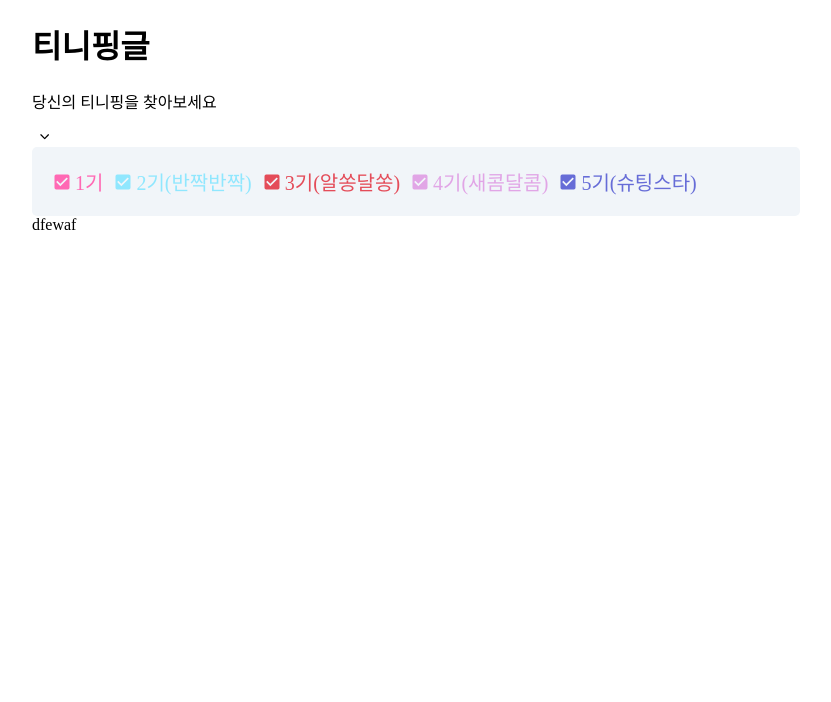
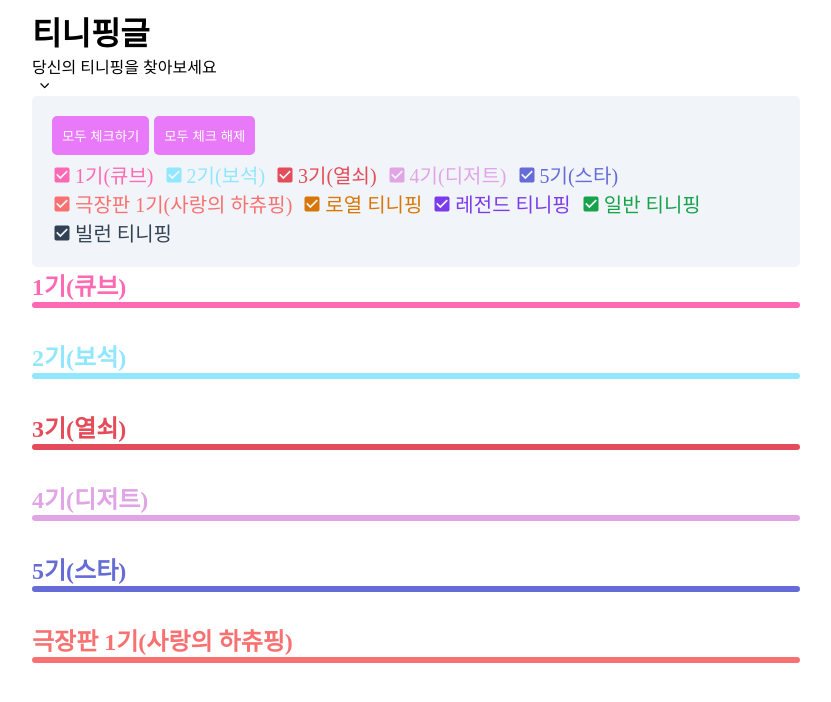
Before and after one commit to jratul/teeniepingle, a Next.js app: page / in a window 1280 px wide. Shown: the top 702 px of the page, without its empty margins (224-1055 px from the left). Built offline with nearby package versions, Linux system fonts and the light colour scheme.

Commit message:
add toggle all button in filter

```diff
--- a/src/app/Filter.tsx
+++ b/src/app/Filter.tsx
@@ -23,7 +23,6 @@
         {open ? <IoIosArrowDown /> : <IoIosArrowUp />}
       </OpenButton>
       <FilterContent open={open} />
-      dfewaf
     </div>
   );
 }
--- a/src/app/FilterContent.tsx
+++ b/src/app/FilterContent.tsx
@@ -15,6 +15,19 @@
   border-radius: 5px;
 `;
 
+const Button = styled.button`
+  background: #e879f9;
+  padding: 10px;
+  margin-right: 5px;
+  margin-bottom: 5px;
+  border-radius: 5px;
+  color: white;
+  cursor: pointer;
+  &:hover {
+    background: #f0abfc;
+  }
+`;
+
 export default function FilterContent({ open }: Props) {
   const { filter, setFilter } = useFilterStore();
 
@@ -29,8 +42,20 @@
     setFilter(newFilter);
   };
 
+  const handleToggleAll = (checked: boolean) => {
+    const newFilter: Filter = { ...filter };
+
+    for (const key in newFilter) {
+      newFilter[key].checked = checked;
+    }
+
+    setFilter(newFilter);
+  };
+
   return (
     <Wrapper open={open}>
+      <Button onClick={() => handleToggleAll(true)}>모두 체크하기</Button>
+      <Button onClick={() => handleToggleAll(false)}>모두 체크 해제</Button>
       <div>
         {Object.entries(filter).map(([key, filterItem]) => (
           <CheckBox
--- /dev/null
+++ b/src/app/SeasonFrame.tsx
@@ -0,0 +1,27 @@
+import styled from "@emotion/styled";
+import { Season } from "./contant";
+
+const Title = styled.h2<{ color: string }>`
+  color: ${(props) => props.color};
+`;
+
+const Frame = styled.div<{ color: string }>`
+  border-radius: 5px;
+  border: 3px solid;
+  margin-bottom: 30px;
+  color: ${(props) => props.color};
+`;
+
+export default function SeasonFrame({
+  seasonNum,
+  color,
+  name,
+  filterKey,
+}: Season) {
+  return (
+    <div>
+      <Title color={color}>{name}</Title>
+      <Frame color={color}></Frame>
+    </div>
+  );
+}
--- /dev/null
+++ b/src/app/contant.ts
@@ -0,0 +1,91 @@
+export interface Season {
+  seasonNum: number;
+  name: string;
+  color: string;
+  filterKey: string;
+}
+
+export interface Ping {
+  name: string;
+  img: string;
+  seasonNum: number;
+  type: string;
+}
+
+export const seasonInfo: Season[] = [
+  {
+    seasonNum: 1,
+    name: "1기(큐브)",
+    color: "#FF69B4",
+    filterKey: "first",
+  },
+  {
+    seasonNum: 2,
+    name: "2기(보석)",
+    color: "#90E7FE",
+    filterKey: "second",
+  },
+  {
+    seasonNum: 3,
+    name: "3기(열쇠)",
+    color: "#E44C59",
+    filterKey: "third",
+  },
+  {
+    seasonNum: 4,
+    name: "4기(디저트)",
+    color: "#E1A5E6",
+    filterKey: "fourth",
+  },
+  {
+    seasonNum: 5,
+    name: "5기(스타)",
+    color: "#666CD7",
+    filterKey: "fifth",
+  },
+  {
+    seasonNum: 6,
+    name: "극장판 1기(사랑의 하츄핑)",
+    color: "#f87171",
+    filterKey: "movieFirst",
+  },
+];
+
+export const pingInfo: Ping[] = [
+  {
+    name: "하츄핑",
+    img: "https://i.namu.wiki/i/1QglAcMMQsCsbEP2u3gIlSOn9eSC5ot0ueDY3y-lyWFmms3djEAHmylc1zY-NKR8mWOwtDC4nGFD5xw9Fp77BEQ6nA-bc-8nKksOg6l1ZOVZdbop0NCeajCpmhVK9HMhOniHwk_UV9KshcOsciNzkg.webp",
+    seasonNum: 1,
+    type: "royal",
+  },
+  {
+    name: "바로핑",
+    img: "https://i.namu.wiki/i/VXTz0Z_tm0juqf1DquXBrml7UZNhzRKVH87bPfp7dSx7zmJSqbYFBF_i06ftmISECWAFjrSf0fJMTE5BhRB8sjAkYwH8F5uLWRk4lTctRk3urcq9JLhnl5hBcEpW0ySRwTU3nDD135AYmzUasKfuMg.webp",
+    seasonNum: 1,
+    type: "royal",
+  },
+  {
+    name: "악동핑",
+    img: "https://soulbrain.biz/wp-content/uploads/2023/07/%EC%95%85%EB%8F%99%ED%95%91.png",
+    seasonNum: 1,
+    type: "villain",
+  },
+  {
+    name: "까르핑",
+    img: "https://soulbrain.biz/wp-content/uploads/2023/07/%EA%B9%8C%EB%A5%B4%ED%95%91.png",
+    seasonNum: 2,
+    type: "normal",
+  },
+  {
+    name: "주네핑",
+    img: "https://15.164.84.103/wp-content/uploads/2023/07/%EC%A3%BC%EB%84%A4%ED%95%91.png",
+    seasonNum: 2,
+    type: "normal",
+  },
+  {
+    name: "꾸래핑",
+    img: "https://soulbrain.biz/wp-content/uploads/2023/07/%EA%BE%B8%EB%9E%98%ED%95%91.png",
+    seasonNum: 3,
+    type: "royal",
+  },
+];
--- a/src/app/globals.css
+++ b/src/app/globals.css
@@ -10,3 +10,17 @@
 *:hover {
   outline: none;
 }
+
+button {
+  background: transparent;
+  border: 0;
+}
+
+h1,
+h2,
+h3,
+h4,
+h5,
+p {
+  margin: 0;
+}
--- a/src/app/page.tsx
+++ b/src/app/page.tsx
@@ -2,29 +2,36 @@
 
 import styled from "@emotion/styled";
 import Filter from "./Filter";
-
-interface Props {
-  cols: number;
-}
+import { seasonInfo } from "./contant";
+import SeasonFrame from "./SeasonFrame";
+import { useFilterStore } from "./store/filterStore";
 
 const Container = styled.div`
   max-width: 768px;
   margin: 0 auto;
 `;
 
-const Grid = styled.div<Props>`
-  display: grid;
-  grid-template-colums: repeat(${(props) => props.cols}, 1fr);
-`;
+export default function Home() {
+  const { filter } = useFilterStore();
 
-export default function Home() {
   return (
     <Container>
       <div>
         <h1>티니핑글</h1>
         <p>당신의 티니핑을 찾아보세요</p>
         <Filter />
-        <Grid cols={4}></Grid>
+        {seasonInfo.map(
+          (season) =>
+            filter[season.filterKey]?.checked && (
+              <SeasonFrame
+                key={season.seasonNum}
+                seasonNum={season.seasonNum}
+                color={season.color}
+                name={season.name}
+                filterKey={season.filterKey}
+              />
+            )
+        )}
       </div>
     </Container>
   );
--- a/src/app/store/filterStore.ts
+++ b/src/app/store/filterStore.ts
@@ -16,29 +16,54 @@
 export const useFilterStore = create<FilterState>((set) => ({
   filter: {
     first: {
-      name: "1기",
+      name: "1기(큐브)",
       checked: true,
       color: "#FF69B4",
     },
     second: {
-      name: "2기(반짝반짝)",
+      name: "2기(보석)",
       checked: true,
       color: "#90E7FE",
     },
     third: {
-      name: "3기(알쏭달쏭)",
+      name: "3기(열쇠)",
       checked: true,
       color: "#E44C59",
     },
     fourth: {
-      name: "4기(새콤달콤)",
+      name: "4기(디저트)",
       checked: true,
       color: "#E1A5E6",
     },
     fifth: {
-      name: "5기(슈팅스타)",
+      name: "5기(스타)",
       checked: true,
       color: "#666CD7",
+    },
+    movieFirst: {
+      name: "극장판 1기(사랑의 하츄핑)",
+      checked: true,
+      color: "#f87171",
+    },
+    royal: {
+      name: "로열 티니핑",
+      checked: true,
+      color: "#d97706",
+    },
+    legend: {
+      name: "레전드 티니핑",
+      checked: true,
+      color: "#7c3aed",
+    },
+    normal: {
+      name: "일반 티니핑",
+      checked: true,
+      color: "#16a34a",
+    },
+    villain: {
+      name: "빌런 티니핑",
+      checked: true,
+      color: "#334155",
     },
   },
   setFilter: (filter) => set((state) => ({ filter: filter })),
```
Also changed, not shown: src/app/PingItem.tsx (+9 -1 lines).
